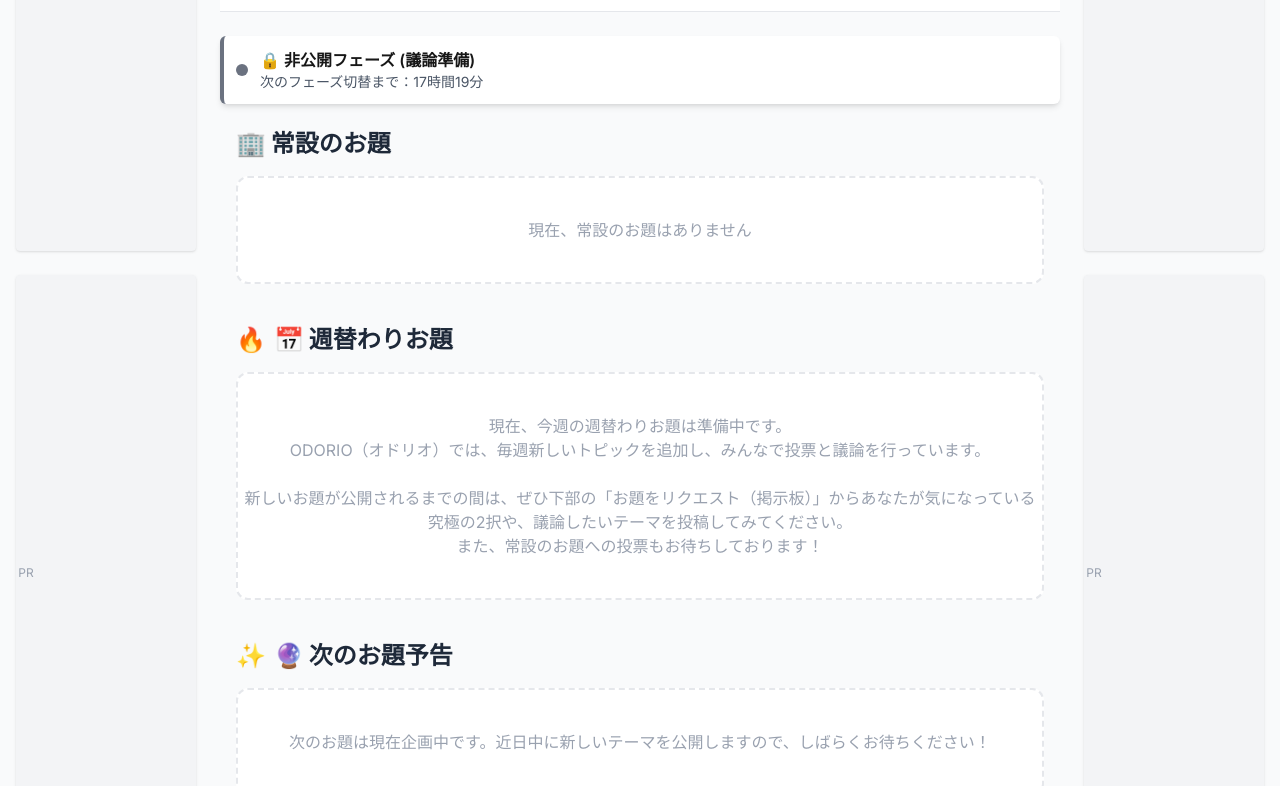
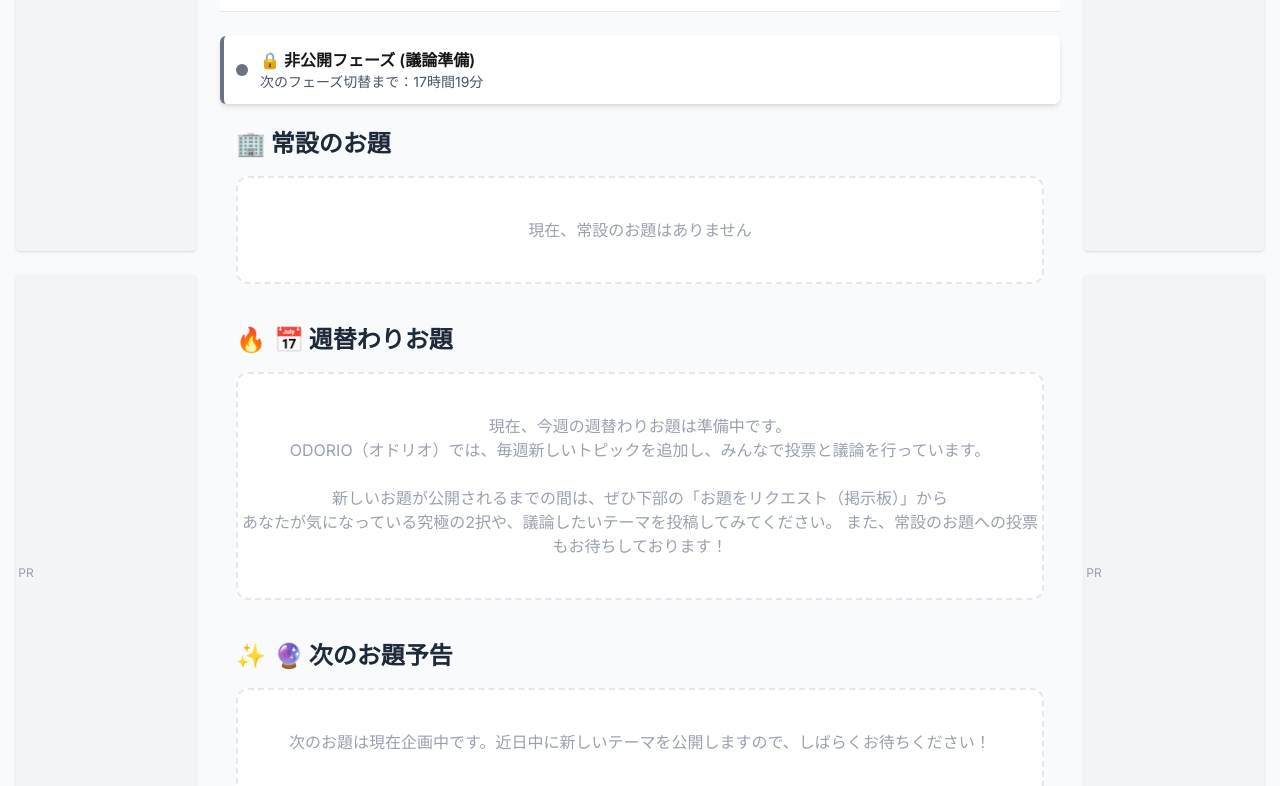
Before and after one commit to odorio-wave/odorio-app, a Next.js app: page / in a window 1280 px wide. Shown: the part 365-1151 px from the top of the page. Built offline with nearby package versions, Linux system fonts and the light colour scheme; no server answers; the database is empty.

Commit message:
説明文修正

```diff
--- a/app/components/HomeClient.tsx
+++ b/app/components/HomeClient.tsx
@@ -600,7 +600,8 @@ export default function Home() {
                                 現在、今週の週替わりお題は準備中です。<br />
                                 ODORIO（オドリオ）では、毎週新しいトピックを追加し、みんなで投票と議論を行っています。<br />
                                 <br />
-                                新しいお題が公開されるまでの間は、ぜひ下部の「お題をリクエスト（掲示板）」からあなたが気になっている究極の2択や、議論したいテーマを投稿してみてください。<br />
+                                新しいお題が公開されるまでの間は、ぜひ下部の「お題をリクエスト（掲示板）」から<br />
+                                あなたが気になっている究極の2択や、議論したいテーマを投稿してみてください。
                                 また、常設のお題への投票もお待ちしております！
                             </>
                             }
```
